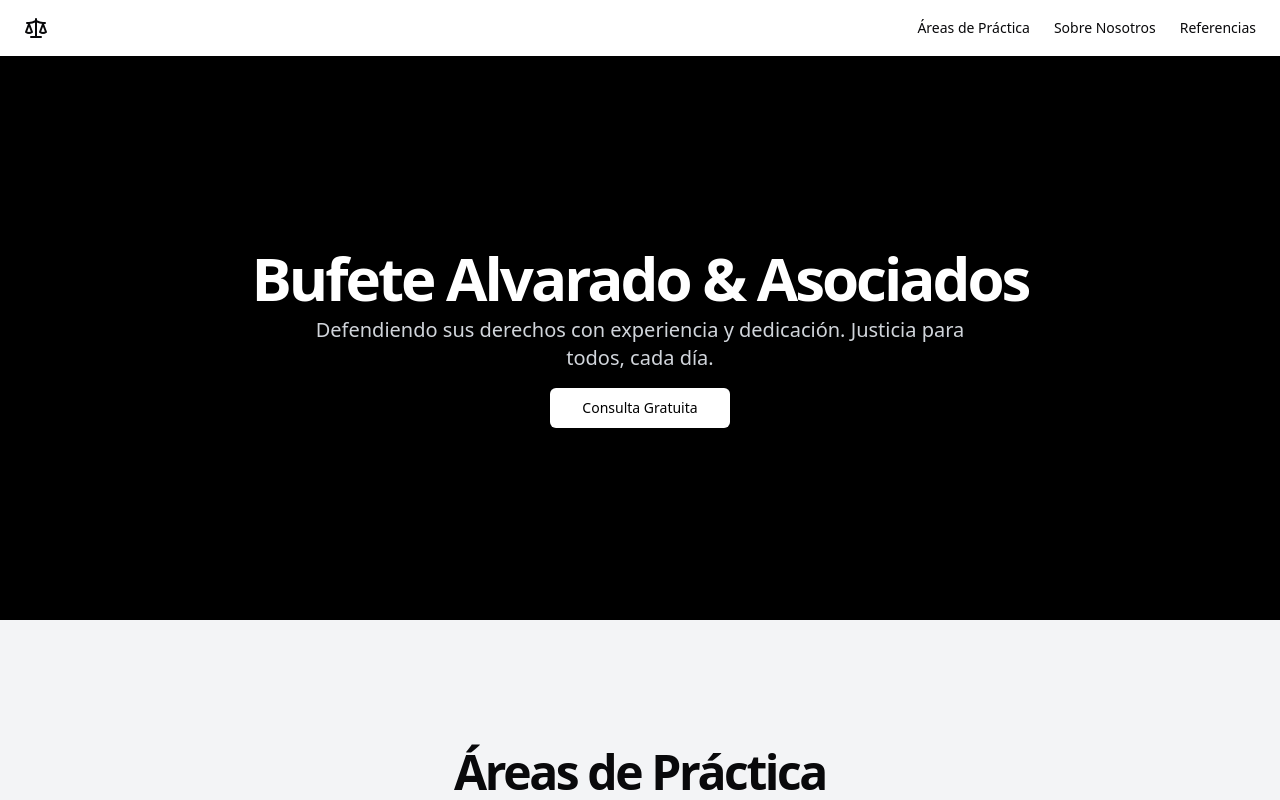
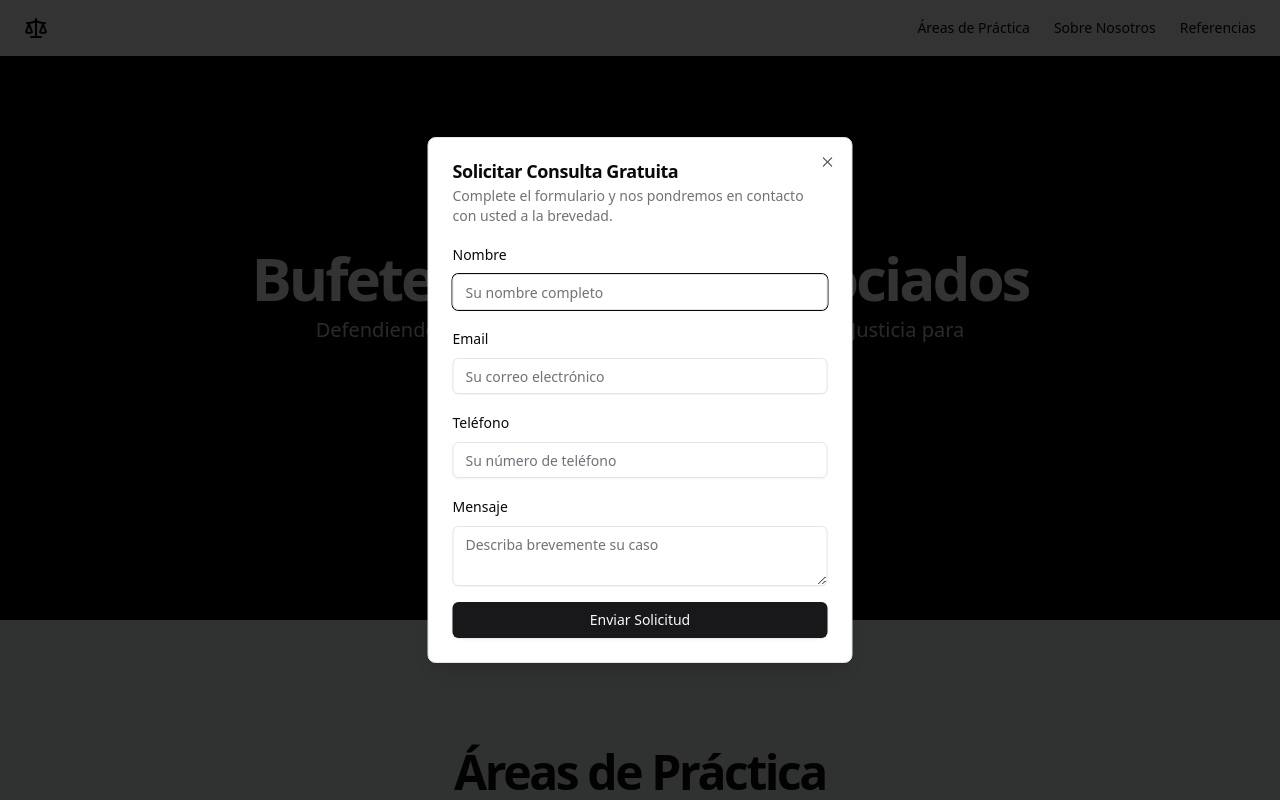
Before and after one commit to AlejandroDev8/Landig-Salvador, a React (Vite) app: page / in a window 1280 px wide. Both pictures are taken after a click on the button "Consulta Gratuita". Shown: the top 800 px of the page. Built offline with nearby package versions, Linux system fonts and the light colour scheme.

Commit message:
Añadiendo el componente de Contacto para hacer una consulta gratuita

```diff
--- a/src/components/Contact.tsx
+++ b/src/components/Contact.tsx
@@ -0,0 +1,57 @@
+import {useState} from 'react'
+import { Dialog, DialogContent, DialogDescription, DialogHeader, DialogTitle, DialogTrigger,} from "@/components/ui/dialog"
+import { Button } from "@/components/ui/button"
+import { Input } from "@/components/ui/input"
+import { Label } from "@/components/ui/label"
+import { Textarea } from "@/components/ui/textarea"
+
+function Contact() {
+
+  const [isModalOpen, setIsModalOpen] = useState(false)
+
+  const handleSubmit = (event: React.FormEvent<HTMLFormElement>) => {
+    event.preventDefault()
+    // Aquí iría la lógica para manejar el envío del formulario
+    console.log("Formulario enviado")
+    setIsModalOpen(false)
+  }
+
+  return (
+    <Dialog open={isModalOpen} onOpenChange={setIsModalOpen}>
+                <DialogTrigger asChild>
+                  <Button className="bg-white text-black hover:bg-gray-200" size="lg">
+                    Consulta Gratuita
+                  </Button>
+                </DialogTrigger>
+                <DialogContent className="sm:max-w-[425px]">
+                  <DialogHeader>
+                    <DialogTitle>Solicitar Consulta Gratuita</DialogTitle>
+                    <DialogDescription>
+                      Complete el formulario y nos pondremos en contacto con usted a la brevedad.
+                    </DialogDescription>
+                  </DialogHeader>
+                  <form onSubmit={handleSubmit} className="space-y-4">
+                    <div className="space-y-2">
+                      <Label htmlFor="name">Nombre</Label>
+                      <Input id="name" placeholder="Su nombre completo" required />
+                    </div>
+                    <div className="space-y-2">
+                      <Label htmlFor="email">Email</Label>
+                      <Input id="email" type="email" placeholder="Su correo electrónico" required />
+                    </div>
+                    <div className="space-y-2">
+                      <Label htmlFor="phone">Teléfono</Label>
+                      <Input id="phone" type="tel" placeholder="Su número de teléfono" />
+                    </div>
+                    <div className="space-y-2">
+                      <Label htmlFor="message">Mensaje</Label>
+                      <Textarea id="message" placeholder="Describa brevemente su caso" />
+                    </div>
+                    <Button type="submit" className="w-full">Enviar Solicitud</Button>
+                  </form>
+                </DialogContent>
+              </Dialog>
+  )
+}
+
+export default Contact
--- a/src/components/Main.tsx
+++ b/src/components/Main.tsx
@@ -1,4 +1,4 @@
-import {Button} from '@/components/ui/button'
+import Contact from './Contact'
 import {Card, CardContent} from '@/components/ui/card'
 import { Scale, Book, Users} from "lucide-react"
 
@@ -16,9 +16,7 @@ function Main() {
                   Defendiendo sus derechos con experiencia y dedicación. Justicia para todos, cada día.
                 </p>
               </div>
-              <Button className="bg-white text-black hover:bg-gray-200" size="lg">
-                Consulta Gratuita
-              </Button>
+              <Contact />
             </div>
           </div>
         </section>
```
